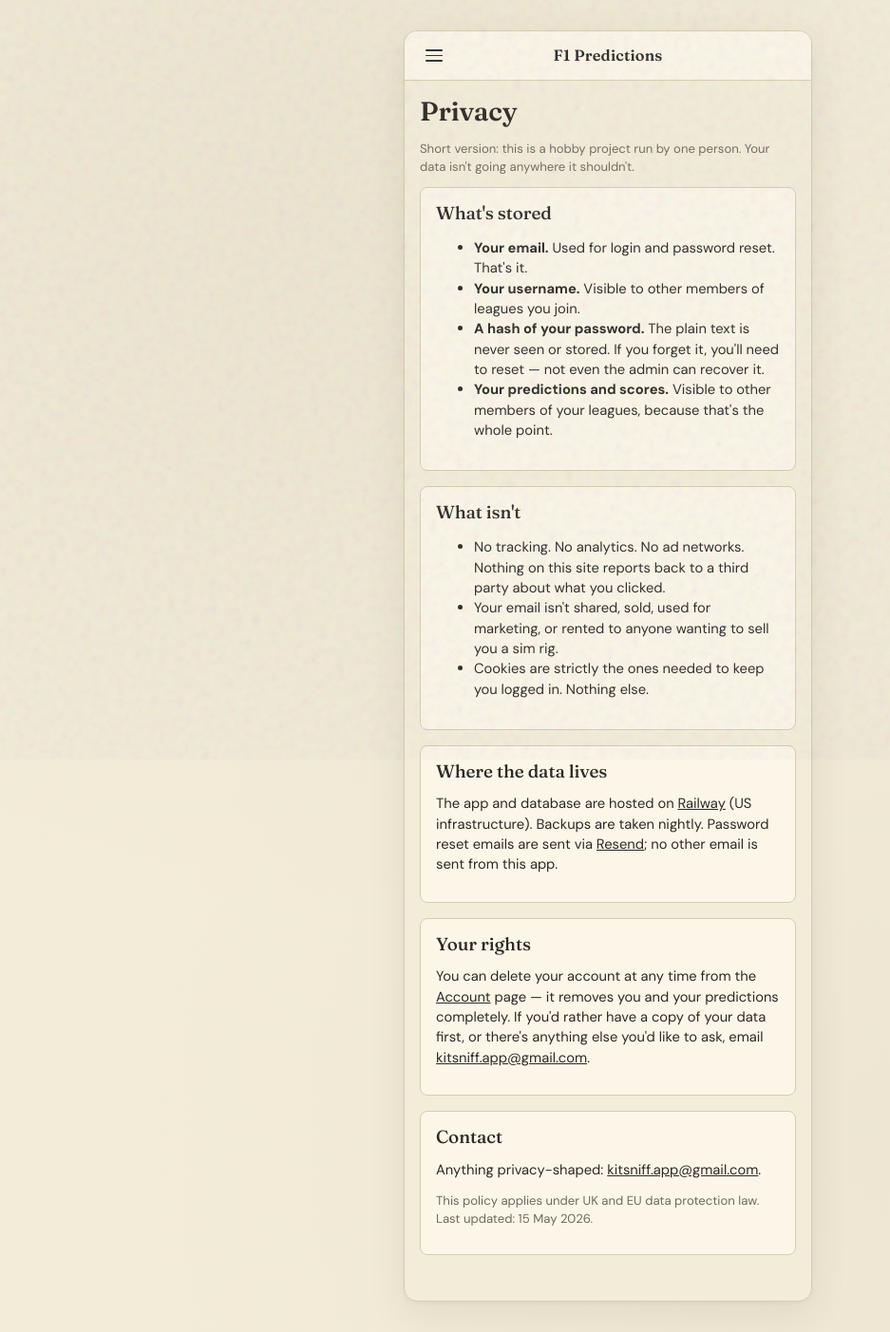
After one commit to amiablealex/f1-predictions, a Flask app: page /rules/privacy in a window 1280 px wide. The commit adds this page. Shown: the whole page at 95% size, without its empty margins (0-937 px from the left). Run offline with Flask 3, Linux system fonts and the light colour scheme; the visitor is signed in with stand-in values (Sample User, id 1).

Commit message:
Add About and Privacy pages

```diff
--- a/app/rules/routes.py
+++ b/app/rules/routes.py
@@ -18,3 +18,12 @@ def index():
         deadline_offset_minutes=deadline_offset,
         title="How to play",
     )
+
+@rules_bp.route("/about")
+def about():
+    return render_template("static_pages/about.html", title="About")
+
+
+@rules_bp.route("/privacy")
+def privacy():
+    return render_template("static_pages/privacy.html", title="Privacy")
--- a/app/static/css/main.css
+++ b/app/static/css/main.css
@@ -206,6 +206,27 @@ p { margin: 0 0 var(--space-3) 0; }
 .drawer__link:hover { background: var(--c-surface-alt); }
 .drawer__link--button { font: inherit; cursor: pointer; }
 .drawer__signout-form { margin: 0; }
+
+.drawer__footer {
+  list-style: none;
+  margin: var(--space-5) 0 0 0;
+  padding: var(--space-3) 0 0 0;
+  border-top: 1px solid var(--c-border);
+  display: flex;
+  flex-direction: column;
+  gap: 0;
+}
+.drawer__footer-link {
+  display: block;
+  padding: var(--space-2) var(--space-3);
+  color: var(--c-ink-muted);
+  text-decoration: none;
+  font-size: var(--fs-sm);
+}
+.drawer__footer-link:hover {
+  background: var(--c-surface-alt);
+  color: var(--c-ink);
+}
 
 .drawer-scrim {
   position: fixed;
--- a/app/templates/base.html
+++ b/app/templates/base.html
@@ -89,6 +89,12 @@
             </form>
           </li>
         </ul>
+
+        <ul class="drawer__footer">
+          <li><a href="{{ url_for('rules.about') }}" class="drawer__footer-link">About</a></li>
+          <li><a href="{{ url_for('rules.privacy') }}" class="drawer__footer-link">Privacy</a></li>
+        </ul>
+
       </nav>
       <div class="drawer-scrim" id="drawer-scrim" aria-hidden="true"></div>
     {% endif %}
--- /dev/null
+++ b/app/templates/static_pages/privacy.html
@@ -0,0 +1,40 @@
+{% extends "base.html" %}
+{% block content %}
+<h1>Privacy</h1>
+<p class="muted small">Short version: this is a hobby project run by one person. Your data isn't going anywhere it shouldn't.</p>
+
+<section class="card">
+  <h3>What's stored</h3>
+  <ul>
+    <li><strong>Your email.</strong> Used for login and password reset. That's it.</li>
+    <li><strong>Your username.</strong> Visible to other members of leagues you join.</li>
+    <li><strong>A hash of your password.</strong> The plain text is never seen or stored. If you forget it, you'll need to reset — not even the admin can recover it.</li>
+    <li><strong>Your predictions and scores.</strong> Visible to other members of your leagues, because that's the whole point.</li>
+  </ul>
+</section>
+
+<section class="card">
+  <h3>What isn't</h3>
+  <ul>
+    <li>No tracking. No analytics. No ad networks. Nothing on this site reports back to a third party about what you clicked.</li>
+    <li>Your email isn't shared, sold, used for marketing, or rented to anyone wanting to sell you a sim rig.</li>
+    <li>Cookies are strictly the ones needed to keep you logged in. Nothing else.</li>
+  </ul>
+</section>
+
+<section class="card">
+  <h3>Where the data lives</h3>
+  <p>The app and database are hosted on <a href="https://railway.app" target="_blank" rel="noopener">Railway</a> (US infrastructure). Backups are taken nightly. Password reset emails are sent via <a href="https://resend.com" target="_blank" rel="noopener">Resend</a>; no other email is sent from this app.</p>
+</section>
+
+<section class="card">
+  <h3>Your rights</h3>
+  <p>You can delete your account at any time from the <a href="{{ url_for('auth.account') }}">Account</a> page — it removes you and your predictions completely. If you'd rather have a copy of your data first, or there's anything else you'd like to ask, email <a href="mailto:kitsniff.app@gmail.com">kitsniff.app@gmail.com</a>.</p>
+</section>
+
+<section class="card">
+  <h3>Contact</h3>
+  <p>Anything privacy-shaped: <a href="mailto:kitsniff.app@gmail.com">kitsniff.app@gmail.com</a>.</p>
+  <p class="small muted">This policy applies under UK and EU data protection law. Last updated: 15 May 2026.</p>
+</section>
+{% endblock %}
```
Also changed, not shown: app/templates/static_pages/about.html (added, +32 -0 lines).
